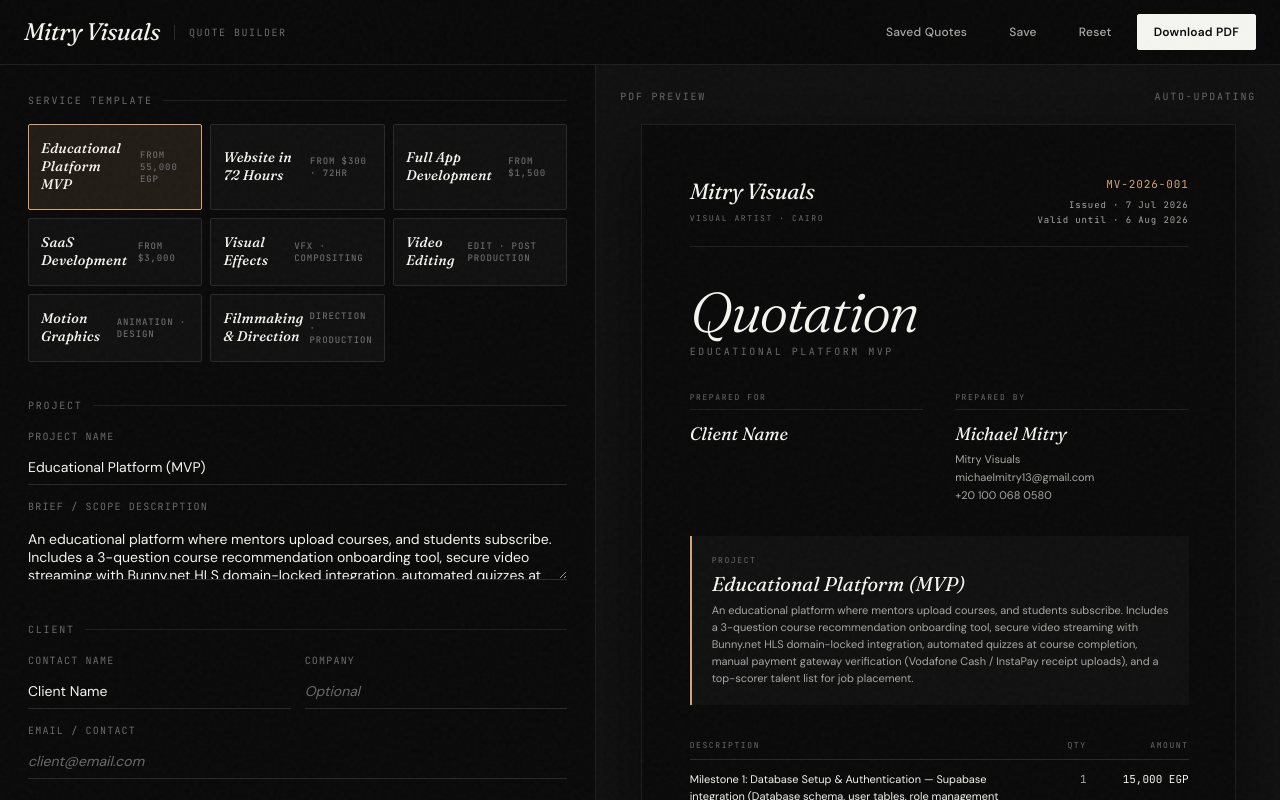
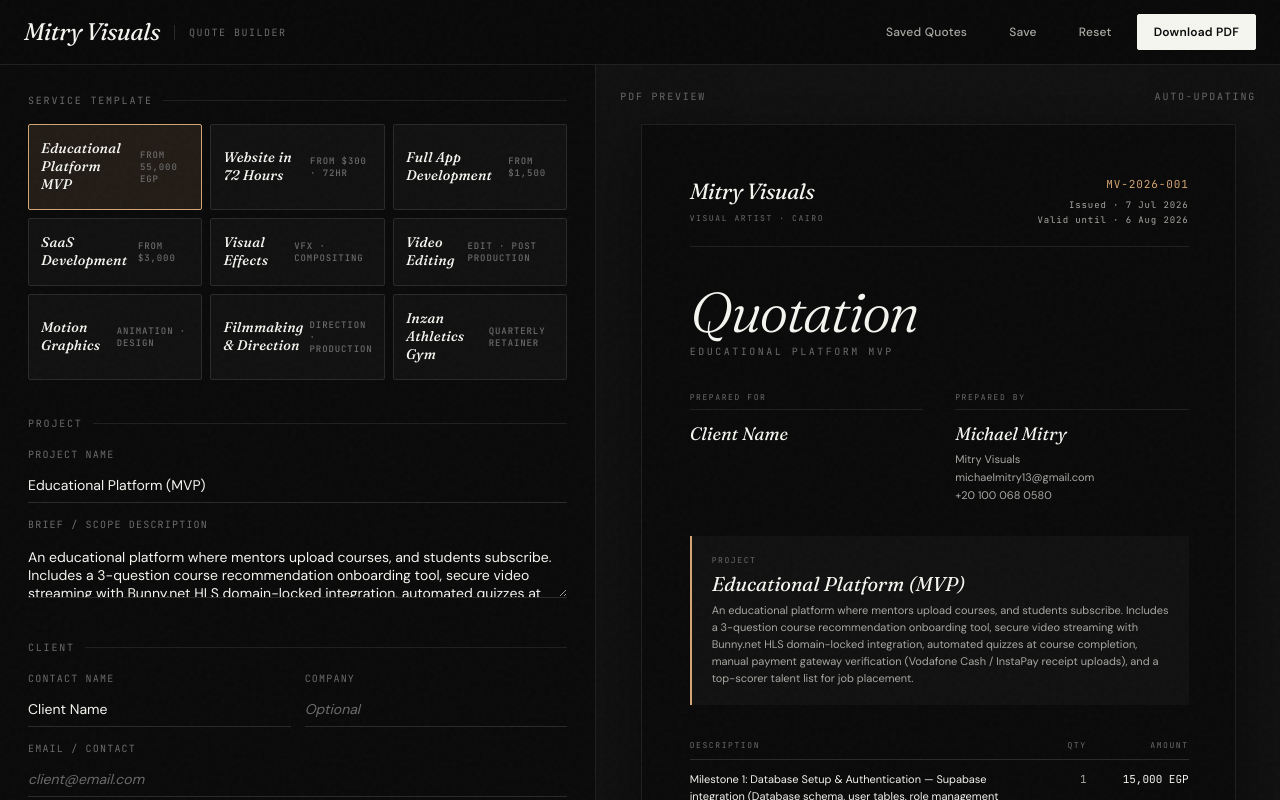
Before and after one commit to michaelmagdy15/mitryQuotation, a plain HTML site: page index.html in a window 1280 px wide. Drawn offline with nearby package versions, Linux system fonts and the light colour scheme.

Commit message:
Add Inzan Athletics Gym template and quarterly payment option

```diff
--- a/index.html
+++ b/index.html
@@ -917,6 +917,7 @@
             <option value="60/20/20 — 60% upfront, 20% halfway, 20% on delivery">60/20/20 — 60% upfront, 20% halfway, 20% on delivery</option>
             <option value="60/10/30 — 60% upfront, 10% halfway, 30% on delivery">60/10/30 — 60% upfront, 10% halfway, 30% on delivery</option>
             <option value="30/30/40 — staged payments across project milestones">30/30/40 — staged payments</option>
+            <option value="Quarterly upfront">Quarterly upfront</option>
             <option value="100% upfront">100% upfront</option>
             <option value="Net 15 days after delivery">Net 15 days after delivery</option>
             <option value="Net 30 days after delivery">Net 30 days after delivery</option>
@@ -1098,6 +1099,16 @@ const SERVICE_TEMPLATES = {
       { desc: 'Color grade & sound mix supervision', qty: 1, rate: 4000 },
       { desc: 'Final delivery & deliverables package', qty: 1, rate: 3000 }
     ]
+  },
+  inzan: {
+    name: 'Inzan Athletics Gym',
+    meta: 'Quarterly Retainer',
+    currency: 'EGP',
+    timeline: 'Quarterly',
+    closing: 'Looking forward to our continued partnership.',
+    items: [
+      { desc: 'Quarterly Retainer — Inzan Athletics Gym', qty: 1, rate: 45000 }
+    ]
   }
 };
 
```
Also changed, not shown: mitry-visuals-quote-builderNEW.html (+11 -0 lines).
